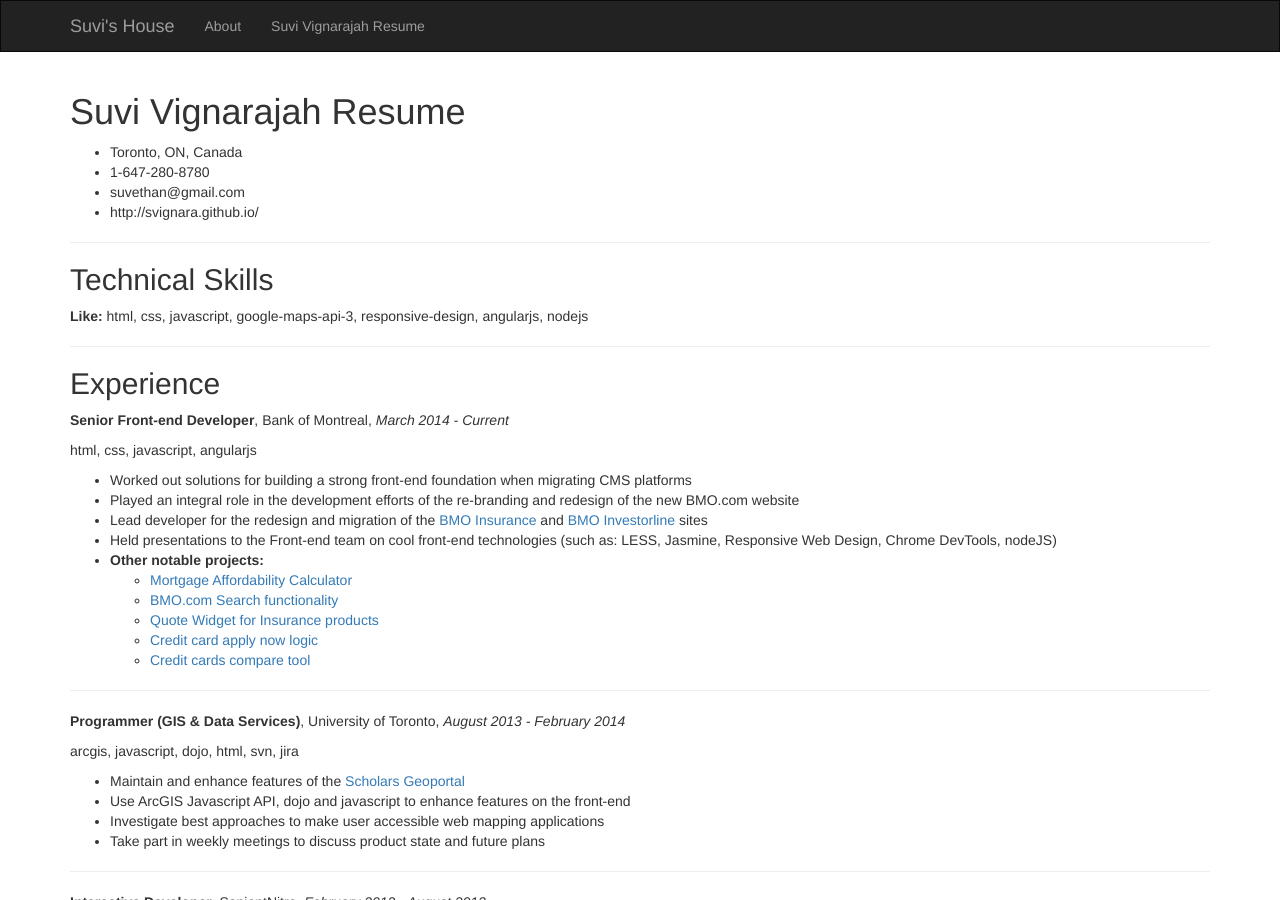
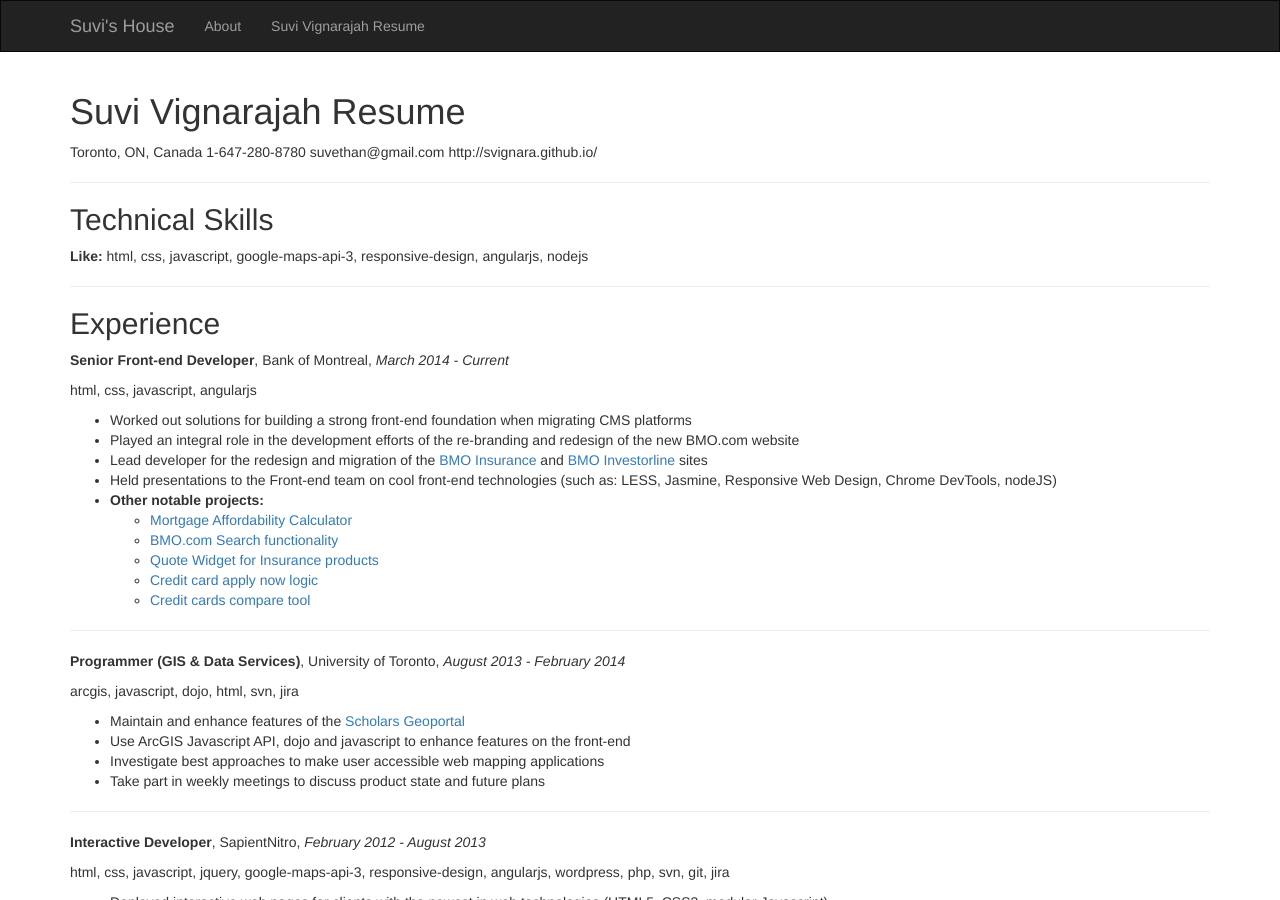
Before and after one commit to svignara/svignara.github.com, a Jekyll site: the page built from my-resume.md, in a window 1280 px wide and 900 px high. Built offline with Jekyll 4.4.1, drawn with Linux system fonts in a browser that asks for light colours.

```diff
--- a/my-resume.md
+++ b/my-resume.md
@@ -4,10 +4,10 @@ title: Suvi Vignarajah Resume
 permalink: /my-resume/
 ---
 
-- Toronto, ON, Canada
-- 1-647-280-8780
-- suvethan@gmail.com
-- http://svignara.github.io/
+Toronto, ON, Canada
+1-647-280-8780
+suvethan@gmail.com
+http://svignara.github.io/
 
 
 
```
